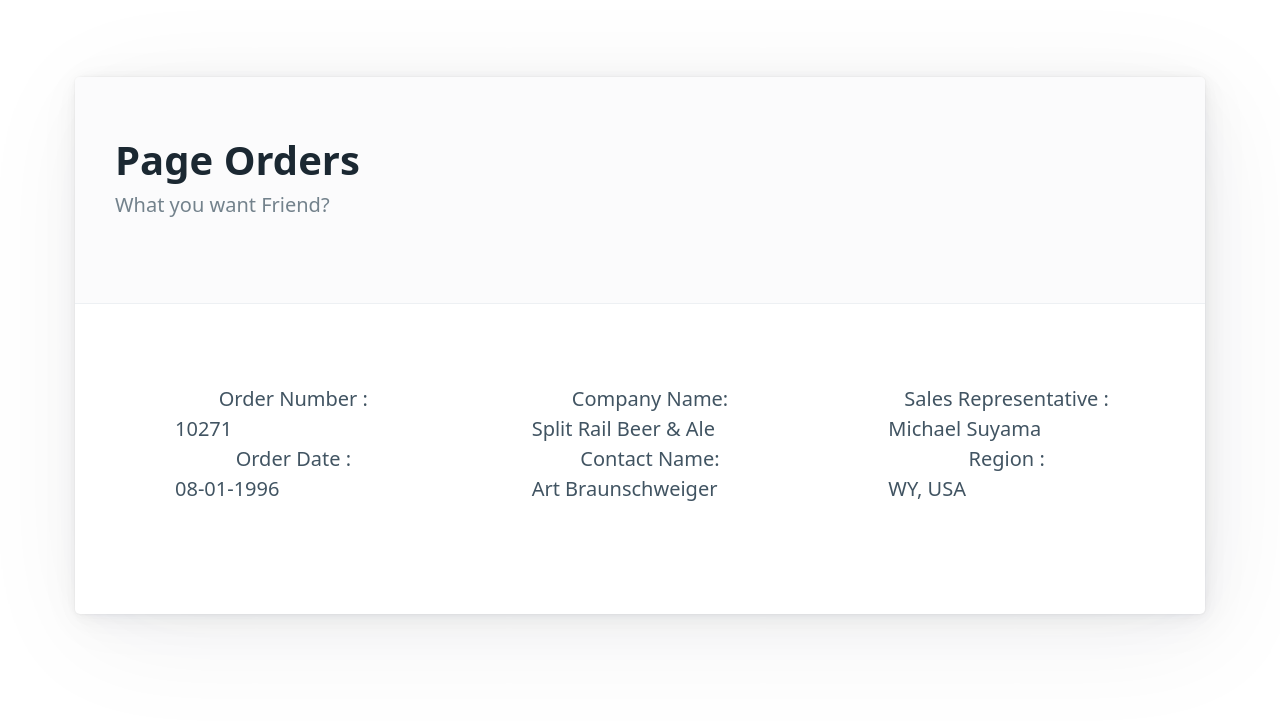
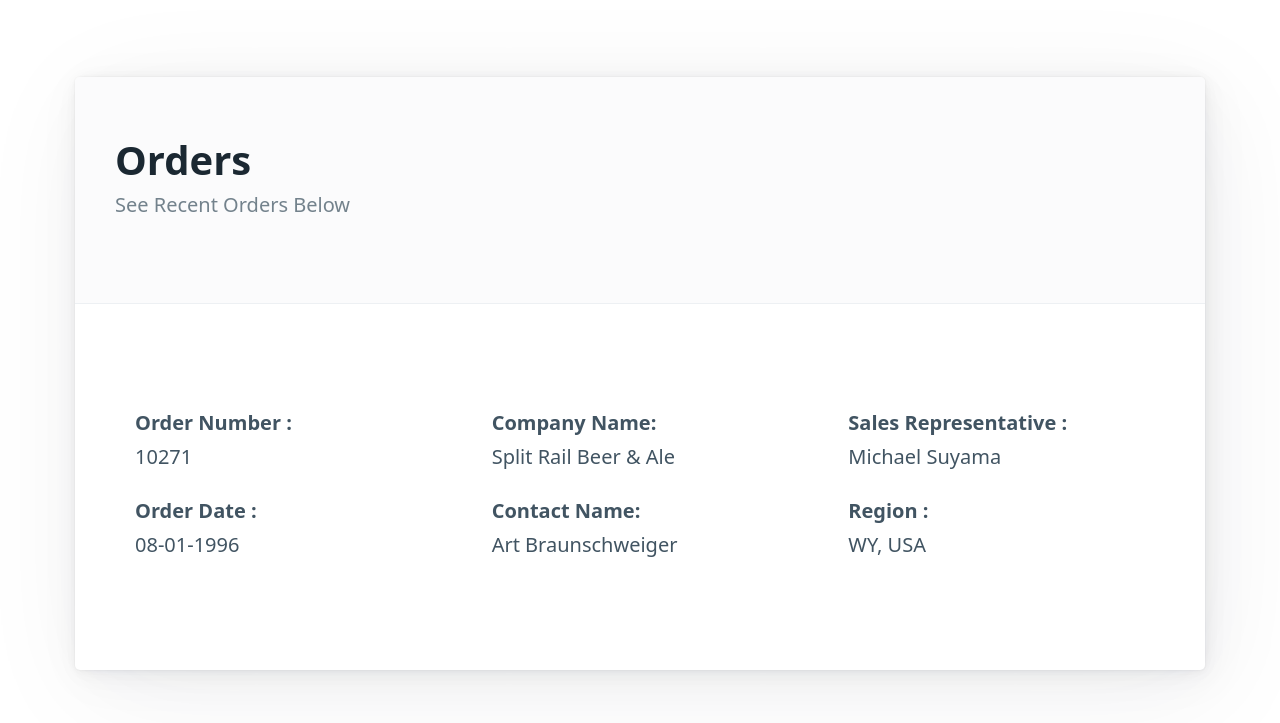
Before and after one commit to Valkiechu/northwild, a plain HTML site: page index.html in a window 1280 px wide. Shown: the part 163-886 px from the top of the page. Drawn offline with nearby package versions, Linux system fonts and the light colour scheme.

Commit message:
added items

```diff
--- a/index.html
+++ b/index.html
@@ -10,13 +10,16 @@
     />
 
     <style>
-        dd {
-            /* text-align: center; */
-        }
+      .order > dl > dt {
+        font-weight: bold;
+        margin-top: 1.2em;
+        margin-bottom: 0.2em;
+      }
 
-        dt{
-            text-align: center;
-        }
+      .order > dl > dd {
+        margin-inline-start: 0px;
+        font-weight: 200;
+      }
     </style>
   </head>
   <body>
@@ -75,15 +78,15 @@
         </ul>
       </nav>
 
-      <article>
+      <article class="orders-article">
         <header>
           <hgroup>
-            <h1>Page Orders</h1>
-            <h2>What you want Friend?</h2>
+            <h1>Orders</h1>
+            <h2>See Recent Orders Below</h2>
           </hgroup>
         </header>
 
-        <div class="grid" class="order">
+        <section class="grid order">
           <dl>
             <dt>Order Number :</dt>
             <dd>10271</dd>
@@ -102,18 +105,27 @@
             <dt>Region :</dt>
             <dd>WY, USA</dd>
           </dl>
-        </div>
+        </section>
       </article>
     </main>
     <script>
       "use script";
+      const ordersArticle = document.querySelector("#orders-article")
       const ordersUrl =
         "http://localhost:4000/orders?_page=1&_limit=5&_expand=customer&_expand=employee";
       fetch(ordersUrl)
         .then((response) => response.json())
-        .then((data) => {
-          console.log(data);
+        .then((orders) => {
+          console.log(orders);
+          orders.forEach(buildOrderSection);
         });
+
+        function buildOrderSection(order){
+            let section = document.createElement("section");
+            section.innerText = order.id;
+            ordersArticle.appendChild(section);
+        }
+
     </script>
   </body>
 </html>
```
